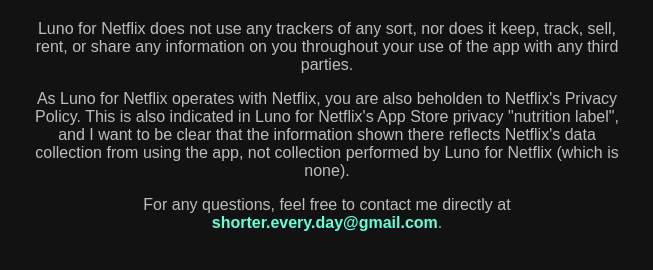
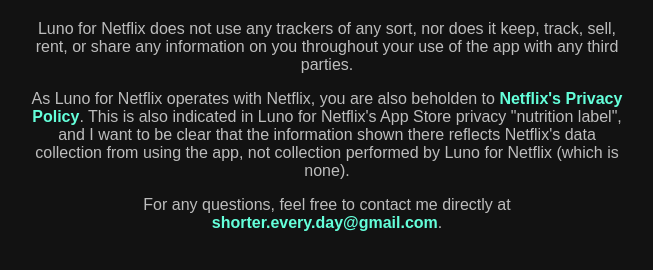
Before and after one commit to VladShaternik/VladShaternik.github.io, a plain HTML site: page privacy.html in a window 1280 px wide. Shown: the part 306-576 px from the top of the page, without its empty margins (313-966 px from the left). Drawn offline with Linux system fonts and the light colour scheme.

Commit message:
Update privacy.html

```diff
--- a/privacy.html
+++ b/privacy.html
@@ -45,7 +45,7 @@
 <div>
   <h1>Luno for Netflix Privacy Policy</h1>
   <p>Luno for Netflix does not use any trackers of any sort, nor does it keep, track, sell, rent, or share any information on you throughout your use of the app with any third parties.</p>
-  <p>As Luno for Netflix operates with Netflix, you are also beholden to Netflix's Privacy Policy. This is also indicated in Luno for Netflix's App Store privacy "nutrition label", and I want to be clear that the information shown there reflects Netflix's data collection from using the app, not collection performed by Luno for Netflix (which is none).</p>
+  <p>As Luno for Netflix operates with Netflix, you are also beholden to <a href="https://help.netflix.com/legal/privacy" target="_blank">Netflix's Privacy Policy</a>. This is also indicated in Luno for Netflix's App Store privacy "nutrition label", and I want to be clear that the information shown there reflects Netflix's data collection from using the app, not collection performed by Luno for Netflix (which is none).</p>
   <p>For any questions, feel free to contact me directly at <a href="mailto:shorter.every.day@gmail.com">shorter.every.day@gmail.com</a>.</p>
 </div>
 </body>
```
